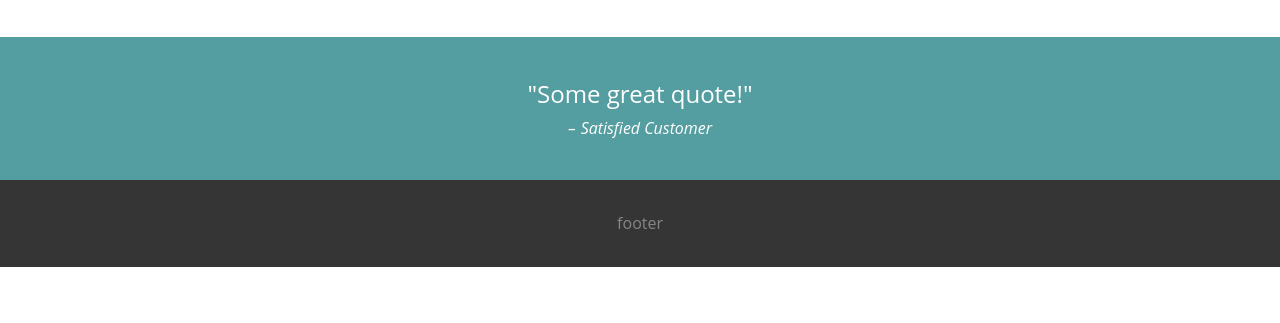
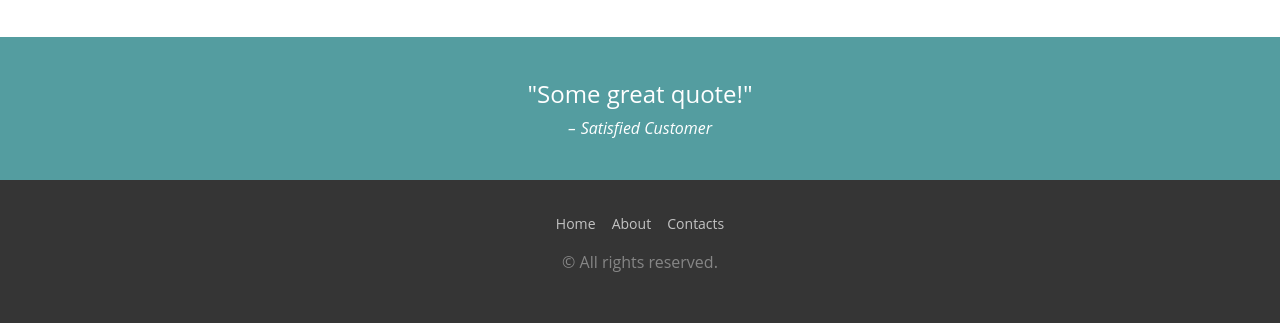
Before and after one commit to yanisamrouche/Landing-page, a plain HTML site: page src/index.html in a window 1280 px wide. Shown: the part 540-863 px from the top of the page. Before the commit the page ends 807 px from the top, so only its background shows below. Drawn offline with Linux system fonts and the light colour scheme.

Commit message:
Footer section

```diff
--- a/src/index.html
+++ b/src/index.html
@@ -41,7 +41,14 @@
         </blockquote>
     </section>
     <footer>
-      footer
+        <div class="container">
+            <ul>
+              <li><a href="#">Home</a></li>
+              <li><a href="#">About</a></li>
+              <li><a href="#">Contacts</a></li>
+            </ul>
+            <p>&copy; All rights reserved.</p>
+        </div>
     </footer>
 
 </body>
--- a/src/style.css
+++ b/src/style.css
@@ -81,3 +81,20 @@ footer {
   text-align: center;
   color: #868686;
 }
+footer ul {
+    margin: 0;
+    padding: 0;
+    list-style: none;
+}
+footer li {
+    display: inline-block;
+}
+footer li a {
+    padding: 6px;
+    font-size: 14px;
+    text-decoration: none;
+    color: #c3c3c3;
+}
+footer li a:hover {
+    color: white;
+}
```
